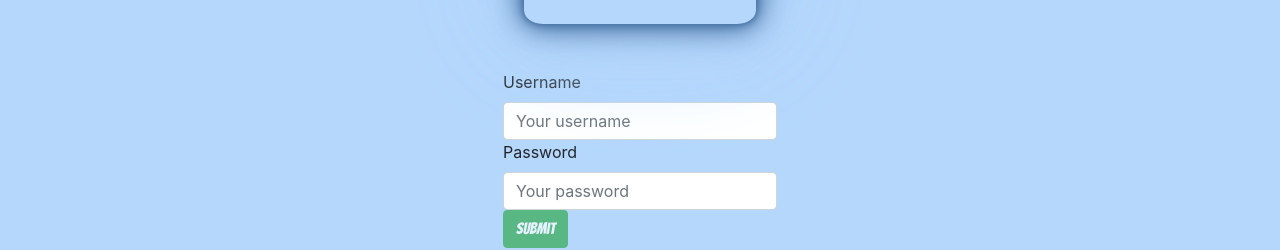
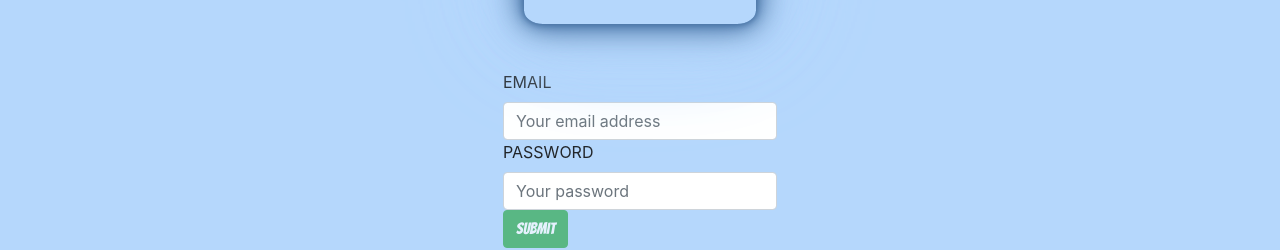
Before and after one commit to brandynh/ParksAndRex, a React (Create React App) app in the folder client/: page /login in a window 1280 px wide. Shown: the part 269-519 px from the top of the page. Built offline with nearby package versions, Linux system fonts and the light colour scheme.

Commit message:
switched login with username to login with email

```diff
--- a/client/src/pages/Login.js
+++ b/client/src/pages/Login.js
@@ -5,7 +5,7 @@ import { LOGIN_USER } from '../utils/mutations';
 import Auth from '../utils/auth';
 
 const Login = (props) => {
-   const [userFormData, setUserFormData] = useState({username: '', password: ''});
+   const [userFormData, setUserFormData] = useState({email: '', password: ''});
    const [validated] = useState(false);
    const [showAlert, setShowAlert] = useState(false);
 
@@ -32,7 +32,7 @@ const Login = (props) => {
      }
 
      setUserFormData({
-       username: '',
+       email: '',
        password: '',
      });
    };
@@ -51,20 +51,20 @@ const Login = (props) => {
      Something went wrong with your login!
    </Alert>
    <Form.Group>
-     <Form.Label htmlFor='username'>Username</Form.Label>
+     <Form.Label htmlFor='email'>EMAIL</Form.Label>
      <Form.Control
        type='text'
-       placeholder='Your username'
-       name='username'
+       placeholder='Your email address'
+       name='email'
        onChange={handleInputChange}
        value={userFormData.username}
        required
      />
-     <Form.Control.Feedback type='invalid'>Username is required!</Form.Control.Feedback>
+     <Form.Control.Feedback type='invalid'>Email is required!</Form.Control.Feedback>
    </Form.Group>
 
    <Form.Group>
-     <Form.Label htmlFor='password'>Password</Form.Label>
+     <Form.Label htmlFor='password'>PASSWORD</Form.Label>
      <Form.Control
        type='password'
        placeholder='Your password'
@@ -76,7 +76,7 @@ const Login = (props) => {
      <Form.Control.Feedback type='invalid'>Password is required!</Form.Control.Feedback>
    </Form.Group>
    <Button
-     disabled={!(userFormData.username && userFormData.password)}
+     disabled={!(userFormData.email && userFormData.password)}
      type='submit'
      variant='success'>
       Submit
--- a/client/src/utils/mutations.js
+++ b/client/src/utils/mutations.js
@@ -2,8 +2,8 @@ import { gql } from '@apollo/client';
 
 // Define required vars for login mutation and specify format of data returned
 export const LOGIN_USER = gql`
-  mutation login($username: String!, $password: String!) {
-    login(username: $username, password: $password) {
+  mutation login($email: String!, $password: String!) {
+    login(email: $email, password: $password) {
       token
       user {
         _id
```
Also changed, not shown: 2 other files (tests, documents, lock files or other folders).
